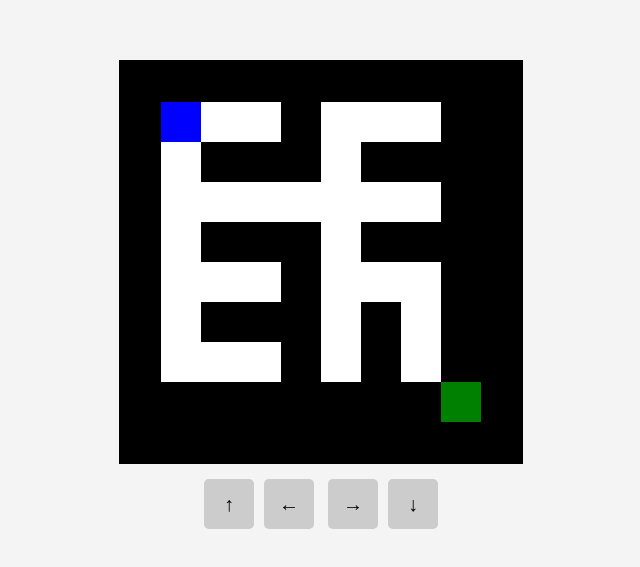
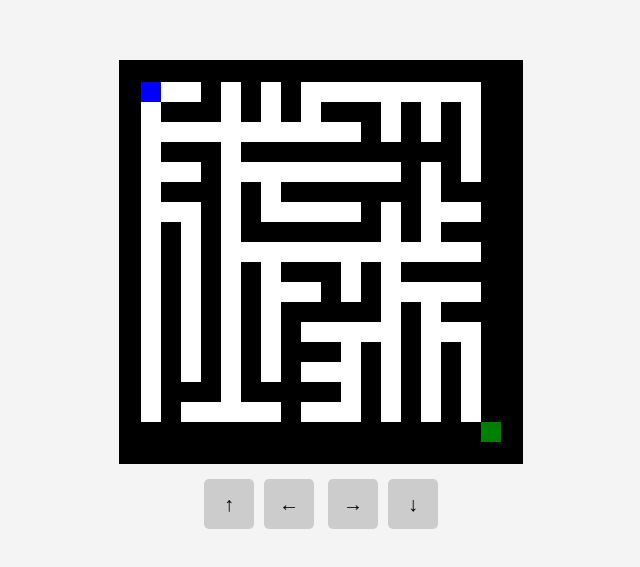
Before and after one commit to gaimerI/mazes, a plain HTML site: page game/index.html in a window 1280 px wide. Shown: the part 103-670 px from the top of the page, without its empty margins (319-959 px from the left). Drawn offline with Linux system fonts and the light colour scheme.

Commit message:
Update index.html

```diff
--- a/game/index.html
+++ b/game/index.html
@@ -56,15 +56,15 @@
         const canvas = document.getElementById('maze');
         const ctx = canvas.getContext('2d');
 
-        const tileSize = 40; // Size of each maze tile
-        const rows = 10;
-        const cols = 10;
+        const tileSize = 20; // Size of each maze tile
+        const rows = 20;
+        const cols = 20;
 
         let maze = []; // Dynamic maze array
 
         // Player and goal positions
         const player = { x: 1, y: 1 }; // Start position
-        const goal = { x: 8, y: 8 }; // Goal position
+        const goal = { x: 18, y: 18 }; // Goal position
 
         // Generate the maze using Prim's algorithm
         function generateMaze() {
```
